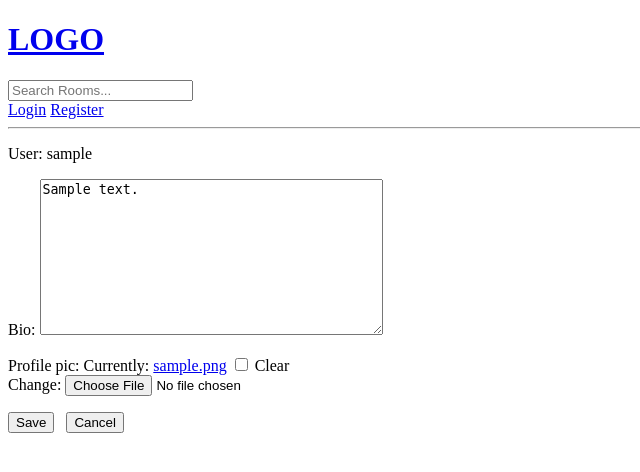
After one commit to LamiKaan/SWE-573, a Django app: page /edit-profile/1 in a window 1280 px wide. The commit adds this page. Shown: the top 472 px of the page, without its empty margins (0-640 px from the left). Run offline with Django 4.2, Linux system fonts and the light colour scheme; tables that the repository leaves empty hold one stand-in row (values such as "Sample post").

Commit message:
profiles and edit profiles

```diff
--- a/Project/Project/urls.py
+++ b/Project/Project/urls.py
@@ -16,8 +16,13 @@ Including another URLconf
 from django.contrib import admin
 from django.urls import path, include
 
+from django.conf.urls.static import static
+from django.conf import settings
+
 
 urlpatterns = [
     path("admin/", admin.site.urls),
     path('', include('base.urls')),
 ]
+
+urlpatterns += static(settings.MEDIA_URL, document_root=settings.MEDIA_ROOT)
--- a/Project/base/admin.py
+++ b/Project/base/admin.py
@@ -1,8 +1,9 @@
 from django.contrib import admin
 
 # Register your models here.
-from .models import Content, Tag, Message
+from .models import Content, Tag, Message, Profile
 
 admin.site.register(Content)
 admin.site.register(Tag)
 admin.site.register(Message)
+admin.site.register(Profile)
--- a/Project/base/forms.py
+++ b/Project/base/forms.py
@@ -1,9 +1,17 @@
 from django.forms import ModelForm
 from django.forms import CharField
-from .models import Content
+from .models import Content, Profile
 
 from django.contrib.auth.models import User
 from django.contrib.auth.forms import UserCreationForm
+
+
+class ProfileForm(ModelForm):
+
+    class Meta:
+        model = Profile
+        fields = ['bio', 'profile_pic']
+        # fields = '__all__'
 
 
 class ContentForm(ModelForm):
--- a/Project/base/models.py
+++ b/Project/base/models.py
@@ -1,5 +1,7 @@
 from django.db import models
 from django.contrib.auth.models import User
+
+from django.core.exceptions import ValidationError
 # Create your models here.
 
 
@@ -11,7 +13,7 @@ class Tag(models.Model):
 
 
 class Content(models.Model):
-    owner = models.ForeignKey(User, on_delete=models.SET_NULL, null=True)
+    owner = models.ForeignKey(User, on_delete=models.CASCADE, null=True)
     tag = models.ManyToManyField(Tag)
     header = models.CharField(max_length=200)
     link = models.URLField(null=True)
@@ -52,3 +54,28 @@ class Message(models.Model):
 
     def __str__(self):
         return self.body[0:50]
+
+
+class Profile(models.Model):
+    owner = models.OneToOneField(User, on_delete=models.CASCADE)
+    bio = models.TextField(null=True, blank=True)
+    profile_pic = models.ImageField(
+        default='default_profile_pic.png', null=True, blank=True)
+
+    def __str__(self):
+        return self.owner.username
+
+
+class Follow(models.Model):
+    followee = models.ForeignKey(
+        Profile, on_delete=models.CASCADE, related_name='followed_profile')
+    follower = models.OneToOneField(
+        Profile, on_delete=models.CASCADE, related_name='following_profile')
+
+    def clean(self):
+        if self.followee == self.follower:
+            raise ValidationError("Users can't follow themselves")
+
+    def save(self, *args, **kwargs):
+        self.full_clean()
+        super().save(*args, **kwargs)
--- /dev/null
+++ b/Project/base/templates/base/profile_edit.html
@@ -0,0 +1,15 @@
+{%extends 'main.html' %} {% load static %} {% block content %}
+
+<div>
+  <p>User: {{ profile.owner.username }}</p>
+  <form method="POST" action="" enctype="multipart/form-data">
+    {% csrf_token %} {{form.as_p}}
+
+    <input type="submit" name="Save" value="{{value}}" />
+    <span>&nbsp;</span>
+    <input type="submit" name="Cancel" value="Cancel" />
+  </form>
+  {% comment %} <span>&nbsp;</span> {% endcomment %}
+</div>
+
+{% endblock content %}
--- a/Project/base/urls.py
+++ b/Project/base/urls.py
@@ -8,6 +8,10 @@ urlpatterns = [
 
 
     path('', views.home, name="home"),
+    path('profile/<str:pk>', views.profile, name="profile"),
+    path('edit-profile/<str:pk>', views.editProfile, name="edit-profile"),
+
+
     path('content/<str:pk>/', views.content, name="content"),
 
     path('create-content/', views.createContent, name="create-content"),
--- a/Project/base/views.py
+++ b/Project/base/views.py
@@ -8,8 +8,8 @@ from django.contrib.auth.forms import UserCreationForm
 from django.contrib.auth import authenticate, login, logout
 from django.http import HttpResponse
 
-from .models import Tag, Content, Message
-from .forms import ContentForm, RegisterForm
+from .models import Tag, Content, Message, Profile
+from .forms import ContentForm, RegisterForm, ProfileForm
 # Create your views here.
 
 # rooms = [
@@ -63,6 +63,9 @@ def registerPage(request):
             user.email = user.email.lower()
             user.save()
             login(request, user)
+
+            profile_obj = Profile.objects.create(owner=user)
+            profile_obj.save()
             return redirect('home')
         else:
             messages.error(request, 'An error occured during registration')
@@ -71,9 +74,45 @@ def registerPage(request):
 
 
 def content(request, pk):
-    content = Content.objects.get(id=pk)
+    content = Content.objects.get(id=int(pk))
     context = {'content': content}
     return render(request, 'base/content.html', context)
+
+
+def profile(request, pk):
+    user = User.objects.get(id=int(pk))
+    try:
+        profile = Profile.objects.get(owner__id=int(pk))
+    except:
+        profile = Profile.objects.create(owner=user)
+        profile.save()
+
+    context = {'profile': profile}
+    return render(request, 'base/profile.html', context)
+
+
+def editProfile(request, pk):
+    profile = Profile.objects.get(owner__id=int(pk))
+    form = ProfileForm(instance=profile)
+
+    pk_var = str(profile.owner.id)
+    # print(pk_var)
+
+    if request.method == 'POST' and 'Save' in request.POST:
+        form = ProfileForm(request.POST, request.FILES)
+        if form.is_valid():
+            profile.bio = form.cleaned_data['bio']
+            profile.profile_pic = form.cleaned_data['profile_pic']
+            profile.save()
+
+            return redirect('profile', pk=pk_var)
+
+    elif request.method == 'POST' and 'Cancel' in request.POST:
+
+        return redirect('profile', pk=pk_var)
+
+    context = {'form': form, 'value': 'Save', 'profile': profile}
+    return render(request, 'base/profile_edit.html', context)
 
 
 def home(request):
@@ -105,6 +144,8 @@ def home(request):
     # print('Below are all the contents')
     # print()
     # print(contents)
+
+    print(contents)
 
     content_count = contents.count()
     tags = Tag.objects.all()
--- a/Project/requirements.txt
+++ b/Project/requirements.txt
@@ -1,4 +1,5 @@
 asgiref==3.5.2
 Django==3.2.16
+Pillow==8.2.0
 psycopg2-binary==2.9.5
 sqlparse==0.4.3
```
Also changed, not shown: Project/Project/settings.py (+9 -1 lines), Project/base/templates/base/home.html (+11 -1 lines), Project/base/templates/base/profile.html (added, +10 -0 lines), Project/base/migrations/0005_profile.py (added), Project/static/images/cube_dark_texture_shape_119956_3553x2000.jpeg (added), Project/static/images/default_profile_pic.png (added), Project/static/images/user1.jpeg (added), Project/static/styles/main.css (added).
